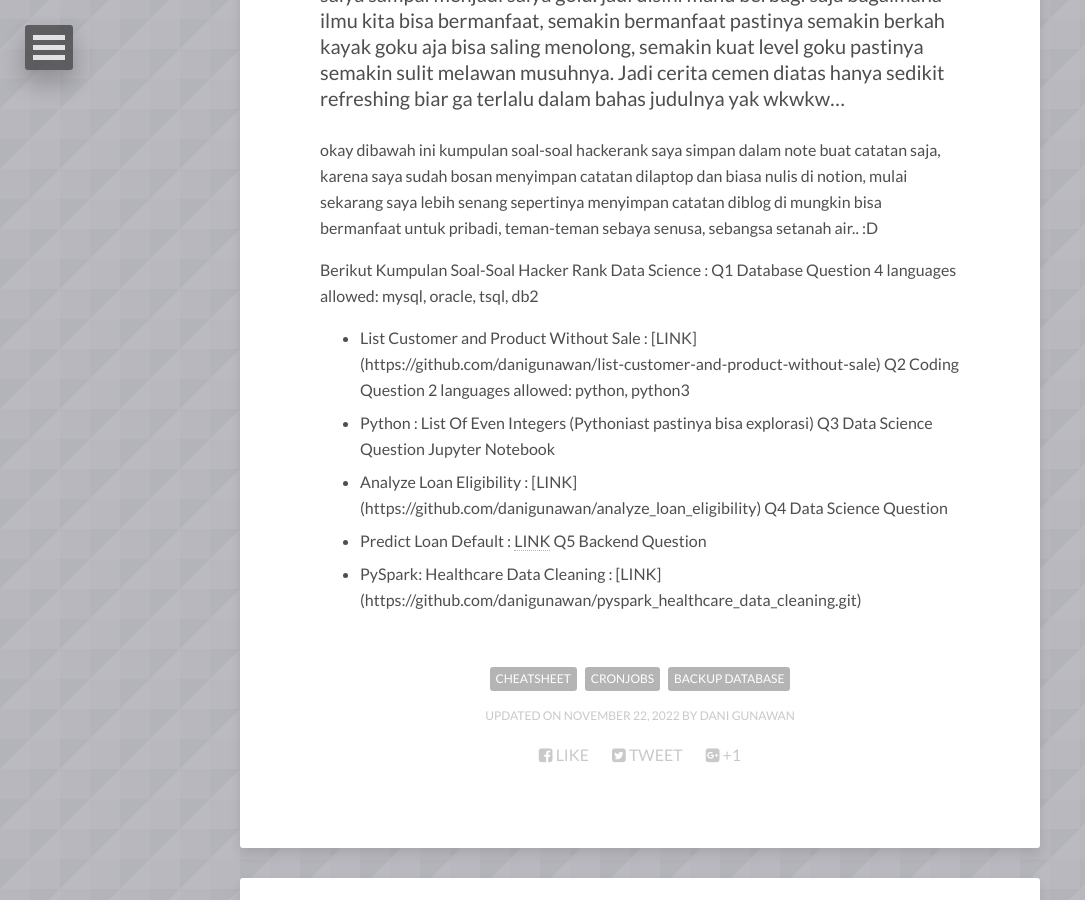
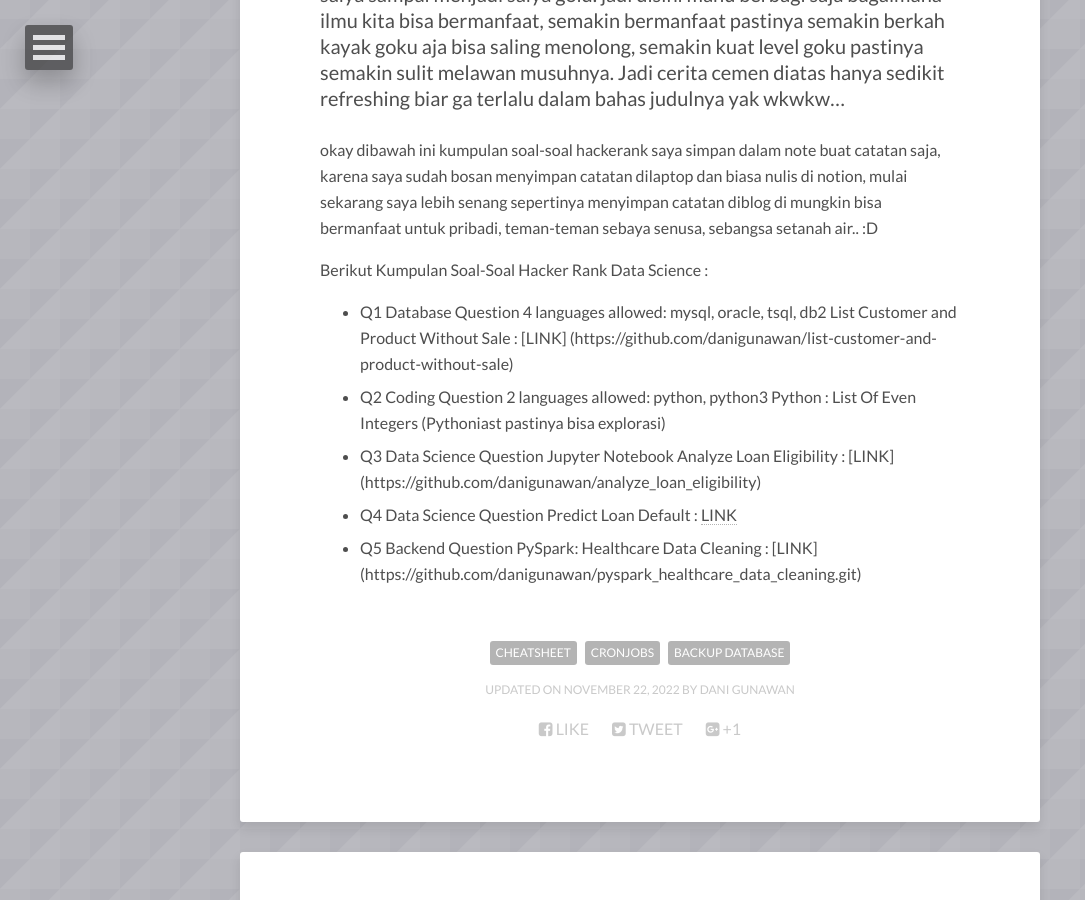
Before and after one commit to danigunawan/danigunawan.github.io, a Jekyll site: the page built from _posts/2022-11-21-kumpulan-soal-soal-hackerrank-data-science-buat-ngasah-otak.md, in a window 1280 px wide and 900 px high, scrolled down 491 px. Shown: the whole window, without its empty margins (0-1085 px from the left). Built offline with Jekyll 4.4.1, drawn with Linux system fonts in a browser that asks for light colours; nearby versions of some CDN libraries; comment, search, counter and statistics services are not loaded.

Commit message:
[ADD POSTING] posting

```diff
--- a/_posts/2022-11-21-kumpulan-soal-soal-hackerrank-data-science-buat-ngasah-otak.md
+++ b/_posts/2022-11-21-kumpulan-soal-soal-hackerrank-data-science-buat-ngasah-otak.md
@@ -19,13 +19,14 @@ okay dibawah ini kumpulan soal-soal hackerank saya simpan dalam note buat catata
 
 
 Berikut Kumpulan Soal-Soal Hacker Rank Data Science :
-Q1 Database Question 4 languages allowed: mysql, oracle, tsql, db2
-- List Customer and Product Without Sale : [LINK] (https://github.com/danigunawan/list-customer-and-product-without-sale)
-Q2 Coding Question 2 languages allowed: python, python3
-- Python : List Of Even Integers (Pythoniast pastinya bisa explorasi)
-Q3 Data Science Question Jupyter Notebook
-- Analyze Loan Eligibility : [LINK] (https://github.com/danigunawan/analyze_loan_eligibility)
-Q4 Data Science Question
-- Predict Loan Default : [LINK](https://github.com/danigunawan/predict_loan_default.git)
-Q5 Backend Question
-- PySpark: Healthcare Data Cleaning : [LINK] (https://github.com/danigunawan/pyspark_healthcare_data_cleaning.git)
+
+- Q1 Database Question 4 languages allowed: mysql, oracle, tsql, db2
+List Customer and Product Without Sale : [LINK] (https://github.com/danigunawan/list-customer-and-product-without-sale)
+- Q2 Coding Question 2 languages allowed: python, python3
+Python : List Of Even Integers (Pythoniast pastinya bisa explorasi)
+- Q3 Data Science Question Jupyter Notebook
+Analyze Loan Eligibility : [LINK] (https://github.com/danigunawan/analyze_loan_eligibility)
+- Q4 Data Science Question
+Predict Loan Default : [LINK](https://github.com/danigunawan/predict_loan_default.git)
+- Q5 Backend Question
+PySpark: Healthcare Data Cleaning : [LINK] (https://github.com/danigunawan/pyspark_healthcare_data_cleaning.git)
```
